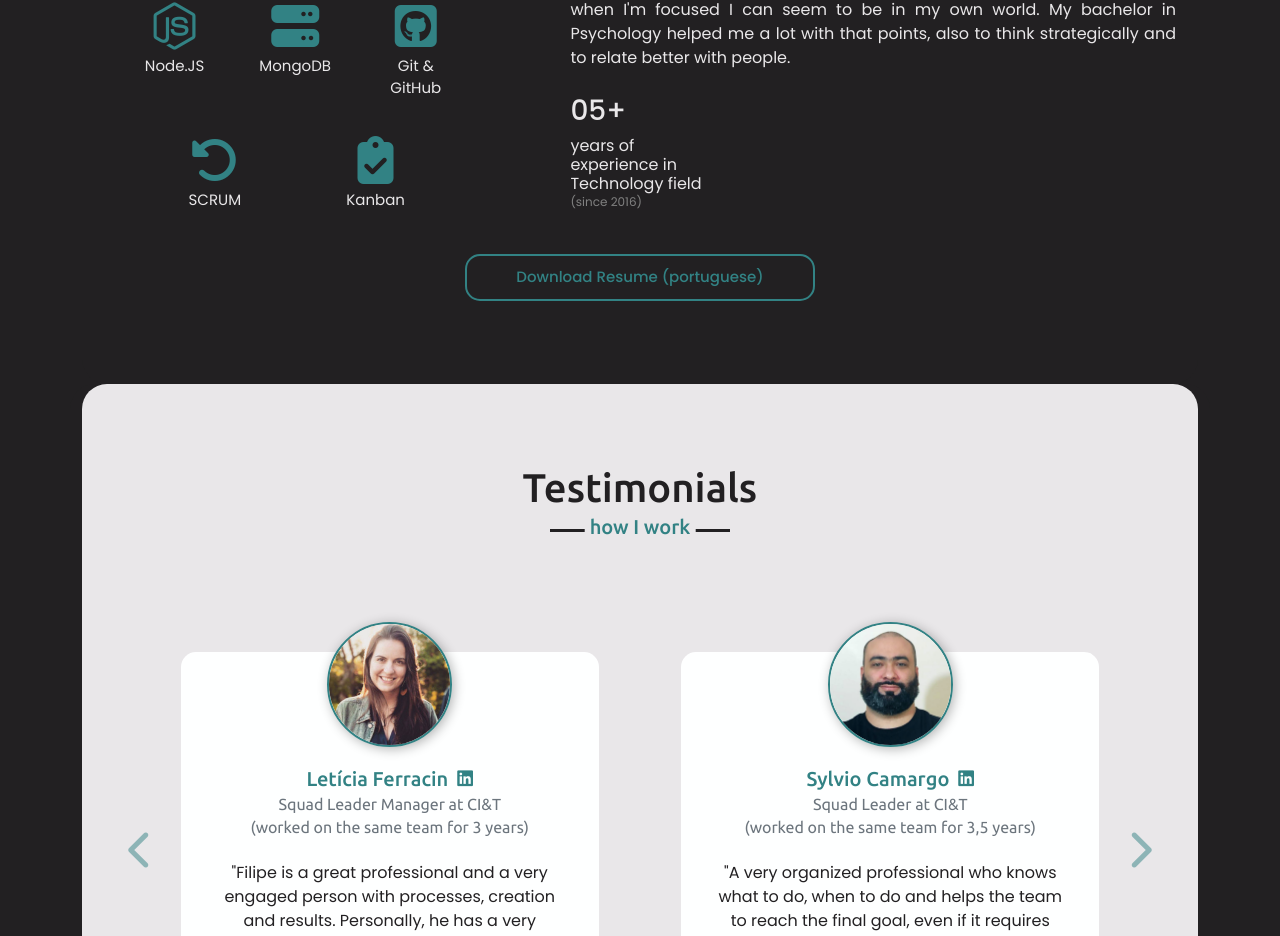
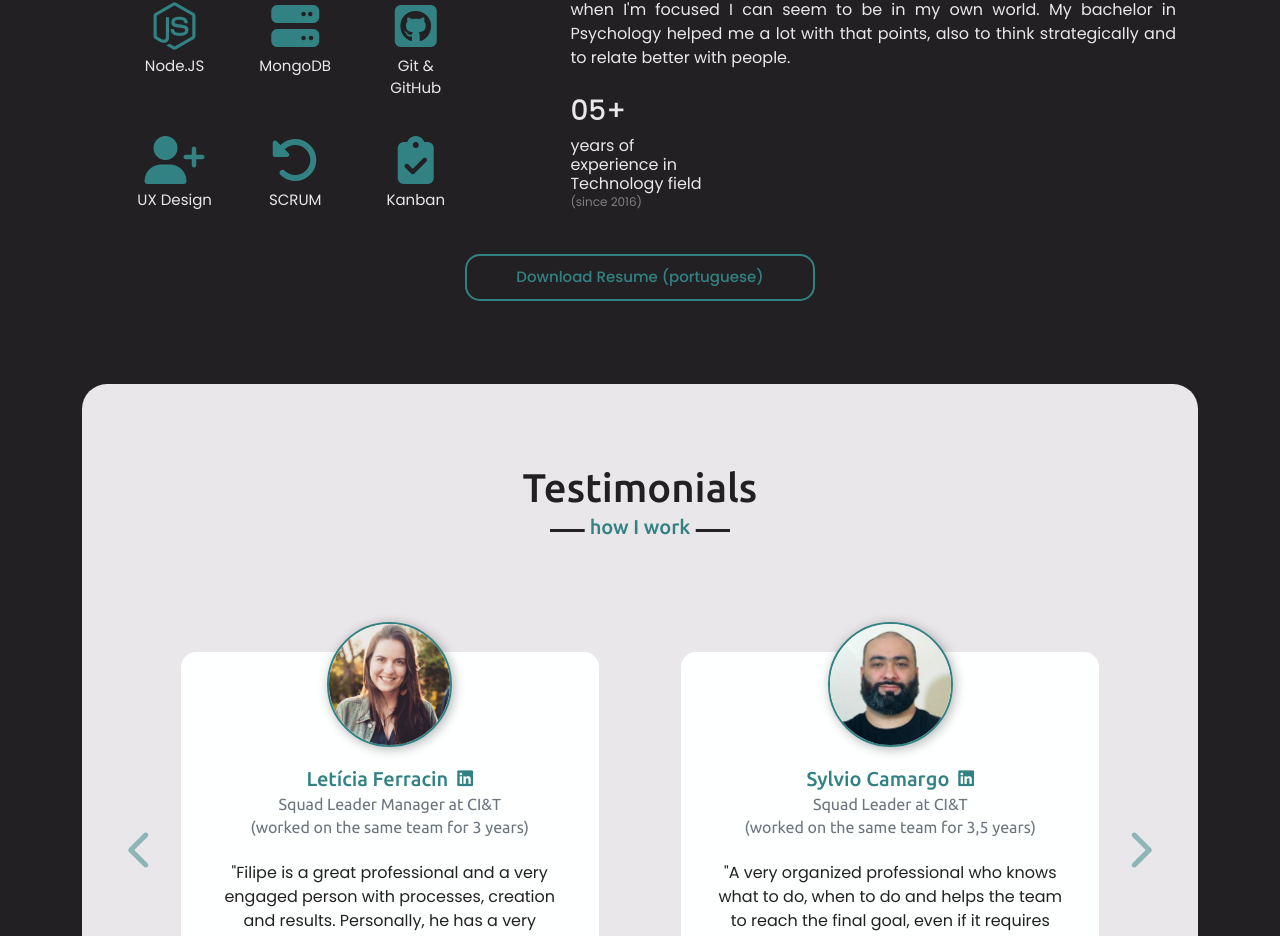
Before and after one commit to FilipeDeboni/filipe-portfolio-2021, a React (Create React App) app: page / in a window 1280 px wide. Shown: the part 3124-4060 px from the top of the page. Built offline with nearby package versions, Linux system fonts and the light colour scheme.

Commit message:
added UX Design in About section

```diff
--- a/src/components/About.js
+++ b/src/components/About.js
@@ -50,6 +50,10 @@ function Home() {
                   </p>
                 </div>
                 <div>
+                  <i className="fas fa-user-plus"></i>
+                  <p>UX Design</p>
+                </div>
+                <div>
                   <i className="fas fa-undo-alt"></i>
                   <p>SCRUM</p>
                 </div>
```
